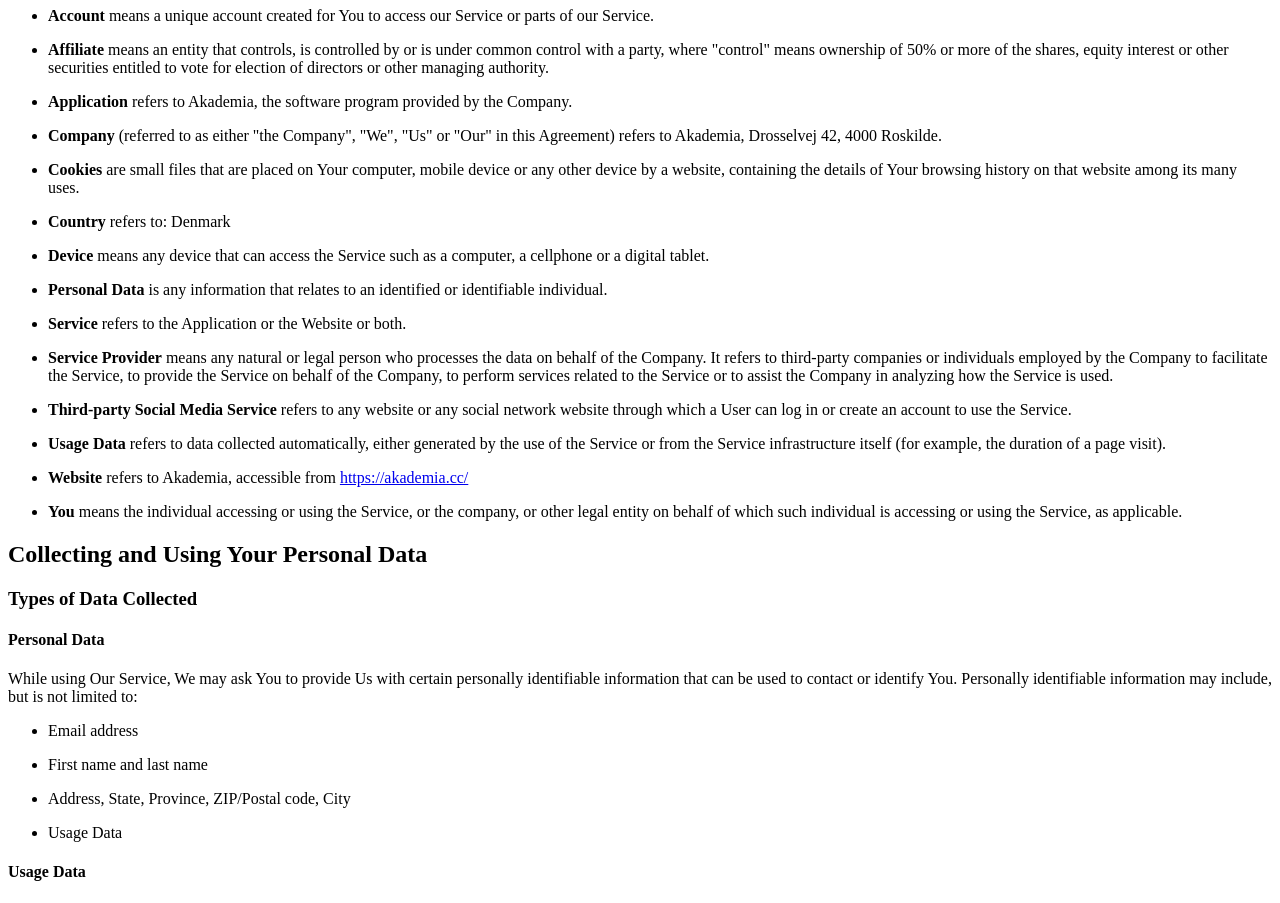
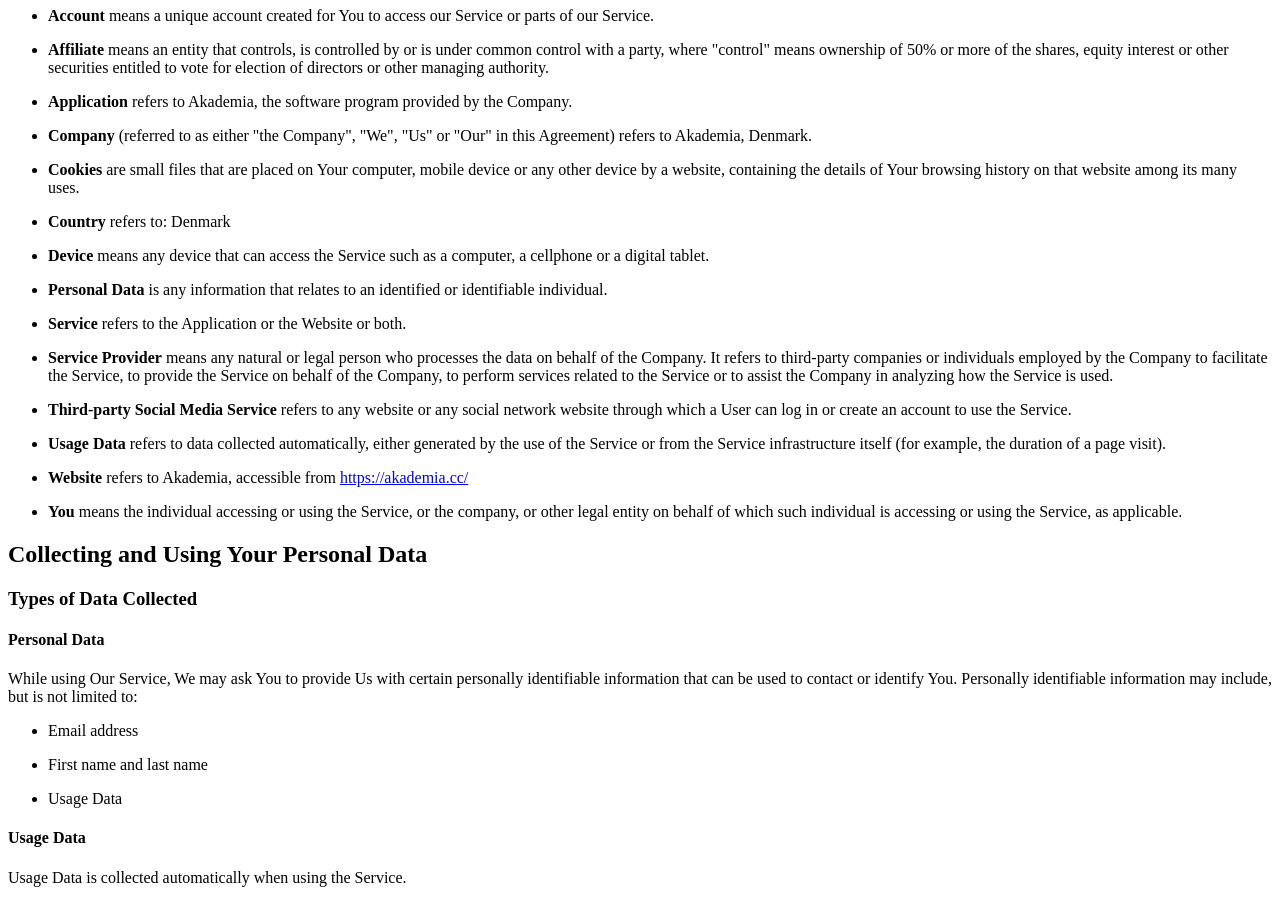
Before and after one commit to Akademiaapp/website, a SvelteKit app: page /privacy-policy in a window 1280 px wide. Shown: the part 440-1343 px from the top of the page. Built offline with nearby package versions, Linux system fonts and the light colour scheme.

Commit message:
Update privacy policy

```diff
--- a/src/routes/privacy-policy/+page.svelte
+++ b/src/routes/privacy-policy/+page.svelte
@@ -19,7 +19,7 @@
 <p><strong>Application</strong> refers to Akademia, the software program provided by the Company.</p>
 </li>
 <li>
-<p><strong>Company</strong> (referred to as either "the Company", "We", "Us" or "Our" in this Agreement) refers to Akademia, Drosselvej 42, 4000 Roskilde.</p>
+<p><strong>Company</strong> (referred to as either "the Company", "We", "Us" or "Our" in this Agreement) refers to Akademia, Denmark.</p>
 </li>
 <li>
 <p><strong>Cookies</strong> are small files that are placed on Your computer, mobile device or any other device by a website, containing the details of Your browsing history on that website among its many uses.</p>
@@ -62,10 +62,6 @@
 </li>
 <li>
 <p>First name and last name</p>
-</li>
-<li>
-<p>Address, State, Province, ZIP/Postal code, City</p>
-</li>
 <li>
 <p>Usage Data</p>
 </li>
```
